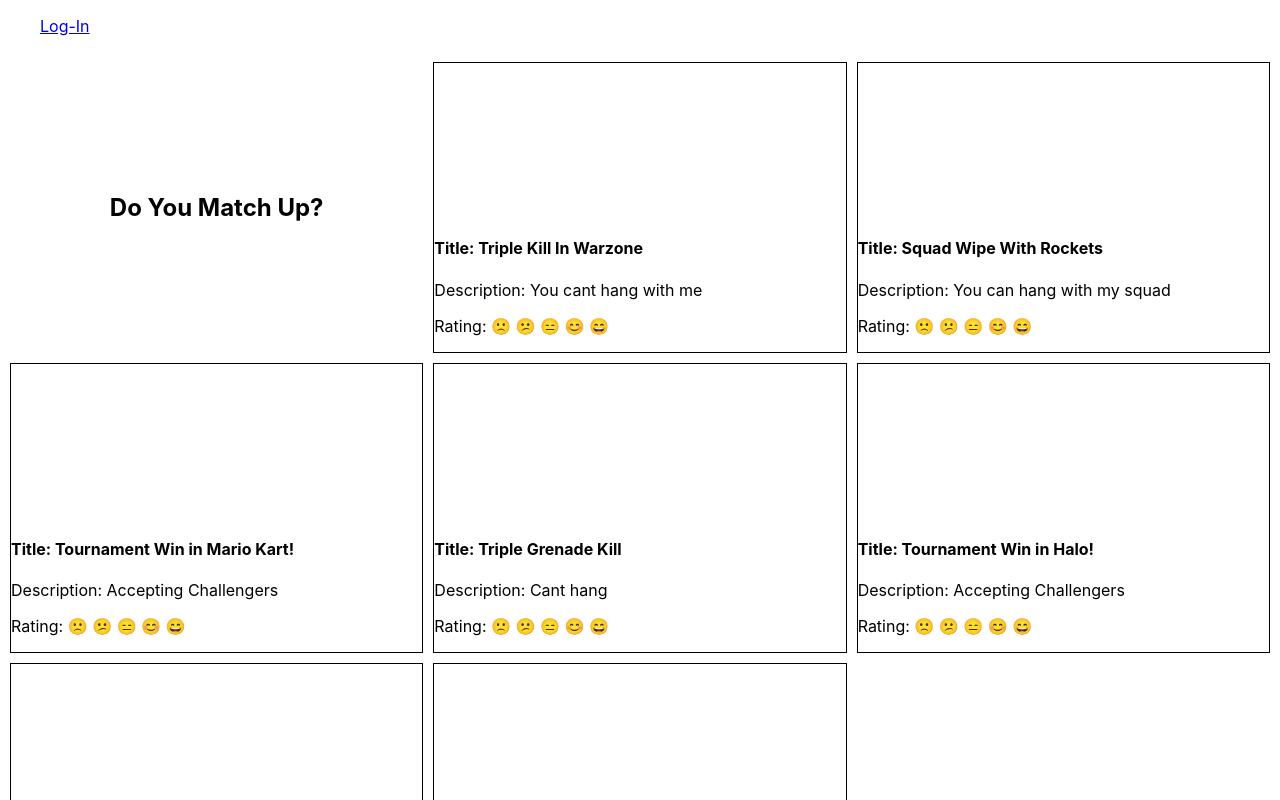
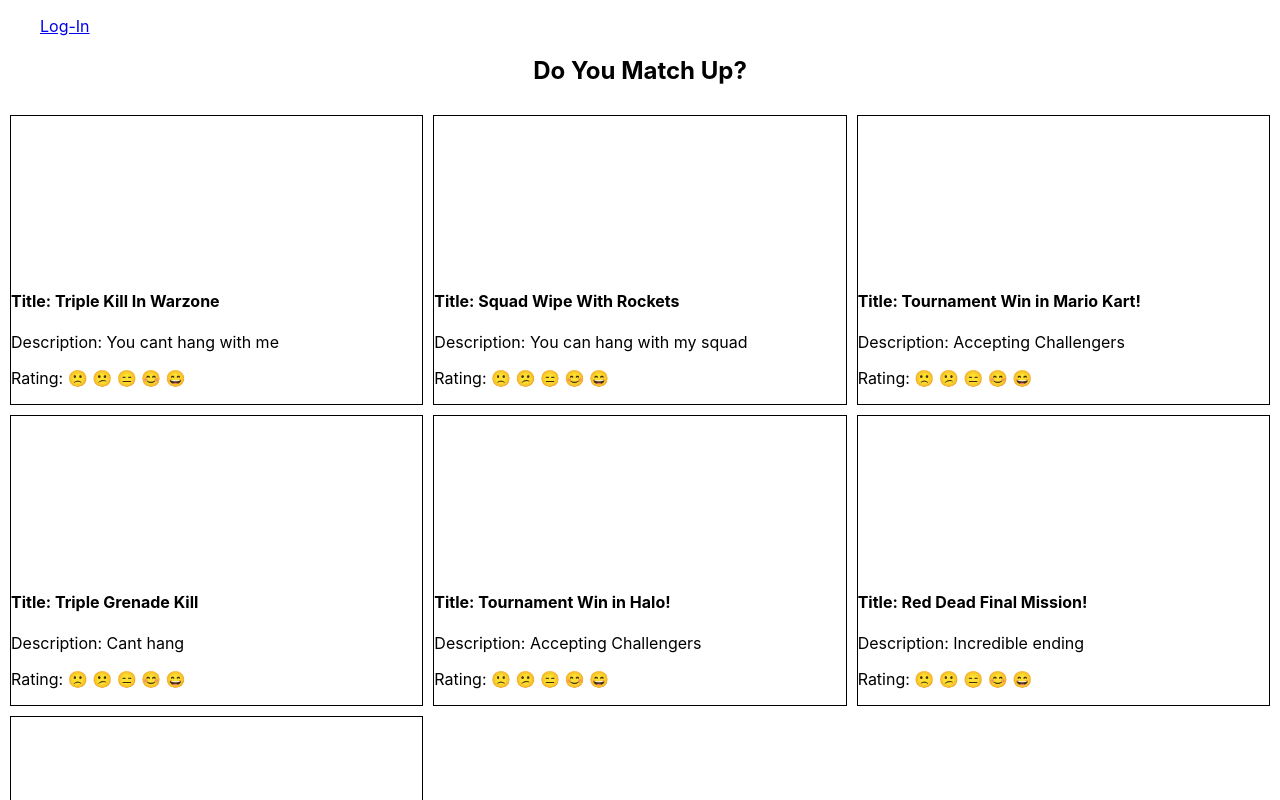
Before and after one commit to AJStolp/DD-Uploads, a React (Create React App) app: page /home-page in a window 1280 px wide. Shown: the top 800 px of the page. Built offline with nearby package versions, Linux system fonts and the light colour scheme.

Commit message:
links working

```diff
--- a/src/App.js
+++ b/src/App.js
@@ -15,6 +15,8 @@ class App extends React.Component {
       showMe: true,
       showVideos: true
     }
+    this.hideShowNav = this.hideShowNav.bind(this);
+    this.hideShowVideos = this.hideShowVideos.bind(this);
   }
 
   hideShowNav = () => {
@@ -34,7 +36,7 @@ render(){
   <div>
       {this.state.showMe ? <NavLogIn hideShowNav={this.hideShowNav}/> : <NavSignUp hideShowNav={this.hideShowNav}/>}
       <Switch className="App">
-        <Route exact path='/' component={LandingPage}/>
+        <Route exact path='/' component={LandingPage} hideShowVideos={() => this.hideShowVideos()}/>
         <Route exact path='/Sign-in' component={SignIn} />
         <Route exact path='/home-page' component={HomePage} hideShowVideos={() => this.hideShowVideos()}/>
       </Switch>
--- a/src/home-page-videos/home-page.js
+++ b/src/home-page-videos/home-page.js
@@ -4,8 +4,11 @@ import './home-page.css';
 class HomePage extends React.Component {
     render() {
         return (
-            <div className='div-home-page'>
-            <h2 id='home-page-heading'>Do You Match Up?</h2>
+            <div>
+                <div>
+                <h2 id='home-page-heading'>Do You Match Up?</h2>
+                </div>
+            <section className='div-home-page'>
                 <section className='videos'>
                     <video></video>
                     <h4>Title: Triple Kill In Warzone</h4>
@@ -48,6 +51,7 @@ class HomePage extends React.Component {
                     <p>Description: Accepting Challengers</p>
                     <p>Rating: <span role='img' aria-label='Emoji Ratings'>&#128577; &#128533; &#128529; &#128522; &#128516;</span></p>
                 </section>
+                </section>
             </div>
         )
     }
--- a/src/landing-page/landing-page.js
+++ b/src/landing-page/landing-page.js
@@ -4,7 +4,7 @@ import { Link } from 'react-router-dom';
 
 function LandingPage (props) {
         return (
-            <section className='landing-parent-section'>
+        <section className='landing-parent-section'>
             <h1>Skills, Kills, and Thrills</h1>
             <p className='welcome-text'>Explore the landscape of players greatest performances. If you feel like your skills can compete, then upload clips of your own!</p>
             <p>Do not forget to leave a rating!</p>
```
